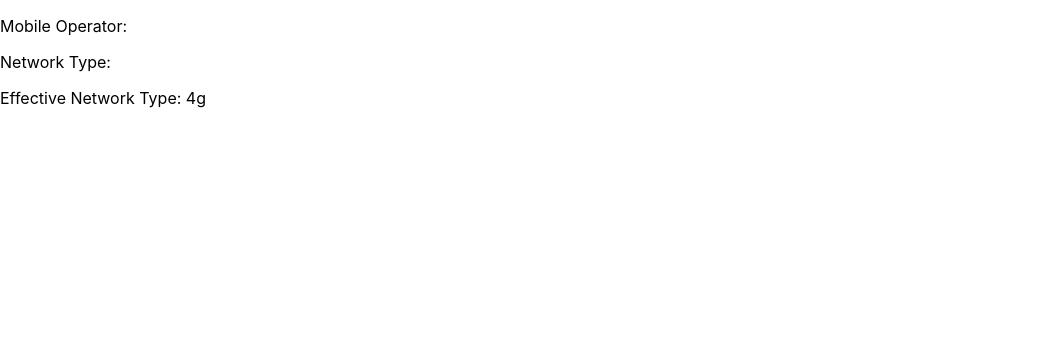
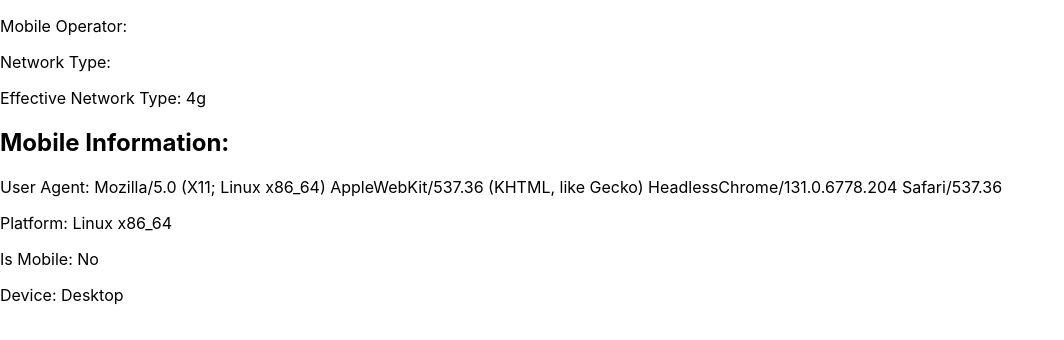
Before and after one commit to vivek133kr/mobtest, a React (Create React App) app: page / in a window 1280 px wide. Shown: the top 340 px of the page, without its empty margins (0-1064 px from the left). Built offline with nearby package versions, Linux system fonts and the light colour scheme; no server answers.

Commit message:
Update App.js

```diff
--- a/src/App.js
+++ b/src/App.js
@@ -5,8 +5,27 @@ function App() {
   const [mobileOperator, setMobileOperator] = useState("");
   const [networkType, setNetworkType] = useState("");
   const [effectiveType, setEffectiveType] = useState("");
+ const [mobileInfo, setMobileInfo] = useState(null);
+  useEffect(() => {
+      const getMobileInfo = () => {
+        const { userAgent, platform } = navigator;
 
-  useEffect(() => {
+        // Check if the user is on a mobile device
+        const isMobile = /Mobile/.test(userAgent);
+
+        // Get the device information
+        const device = isMobile ? "Mobile Device" : "Desktop";
+
+        // Set the mobile information in state
+        setMobileInfo({
+          userAgent,
+          platform,
+          isMobile,
+          device,
+        });
+      };
+
+      getMobileInfo();
     const handleNetworkChange = () => {
       const { connection } = navigator;
       console.log(navigator, "checking navigaor")
@@ -26,6 +45,7 @@ function App() {
       navigator.connection.removeEventListener("change", handleNetworkChange);
     };
   }, []);
+
   useEffect(() => {
 
     const fetchMobileInfo = async () => {
@@ -49,6 +69,17 @@ function App() {
       <p>Mobile Operator: {mobileOperator}</p>
       <p>Network Type: {networkType}</p>
       <p>Effective Network Type: {effectiveType}</p>
+      {mobileInfo ? (
+        <div>
+          <h2>Mobile Information:</h2>
+          <p>User Agent: {mobileInfo.userAgent}</p>
+          <p>Platform: {mobileInfo.platform}</p>
+          <p>Is Mobile: {mobileInfo.isMobile ? "Yes" : "No"}</p>
+          <p>Device: {mobileInfo.device}</p>
+        </div>
+      ) : (
+        <p>Loading mobile information...</p>
+      )}
     </div>
   );
 }
```
